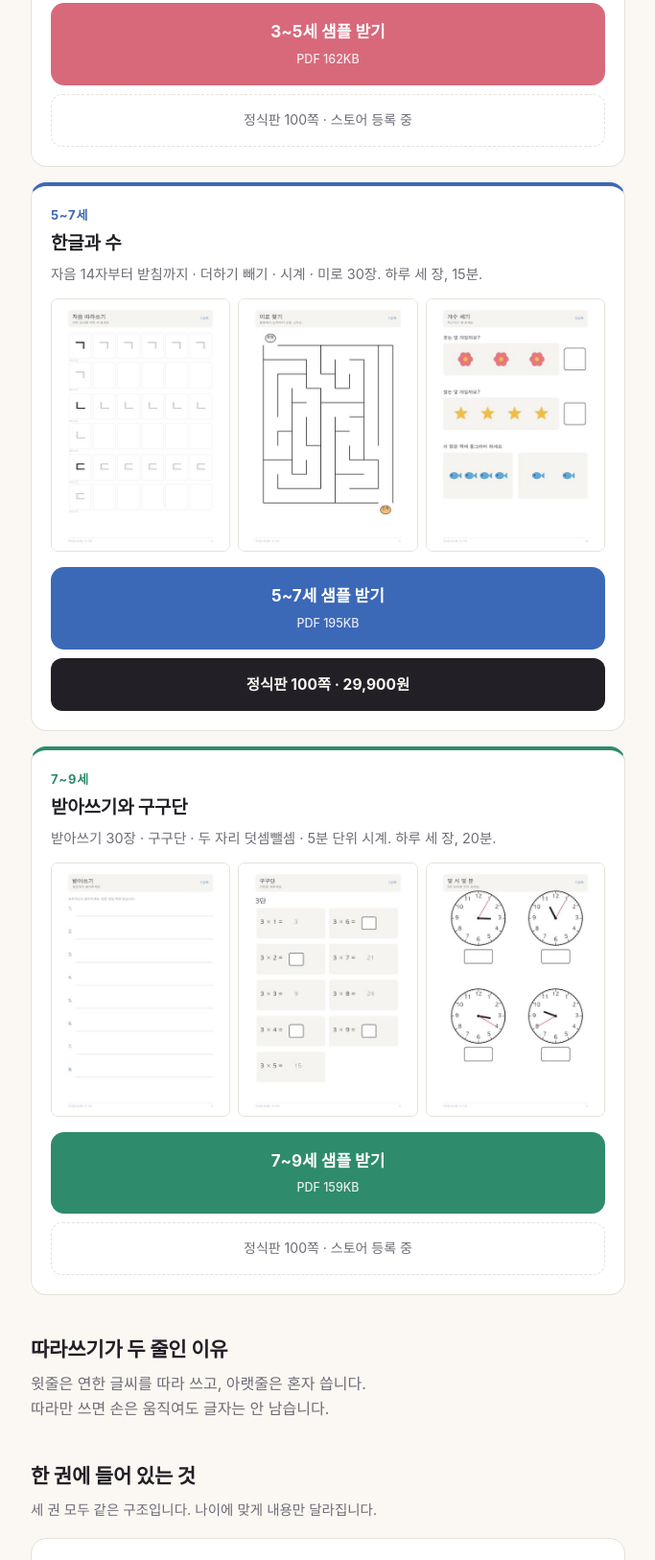
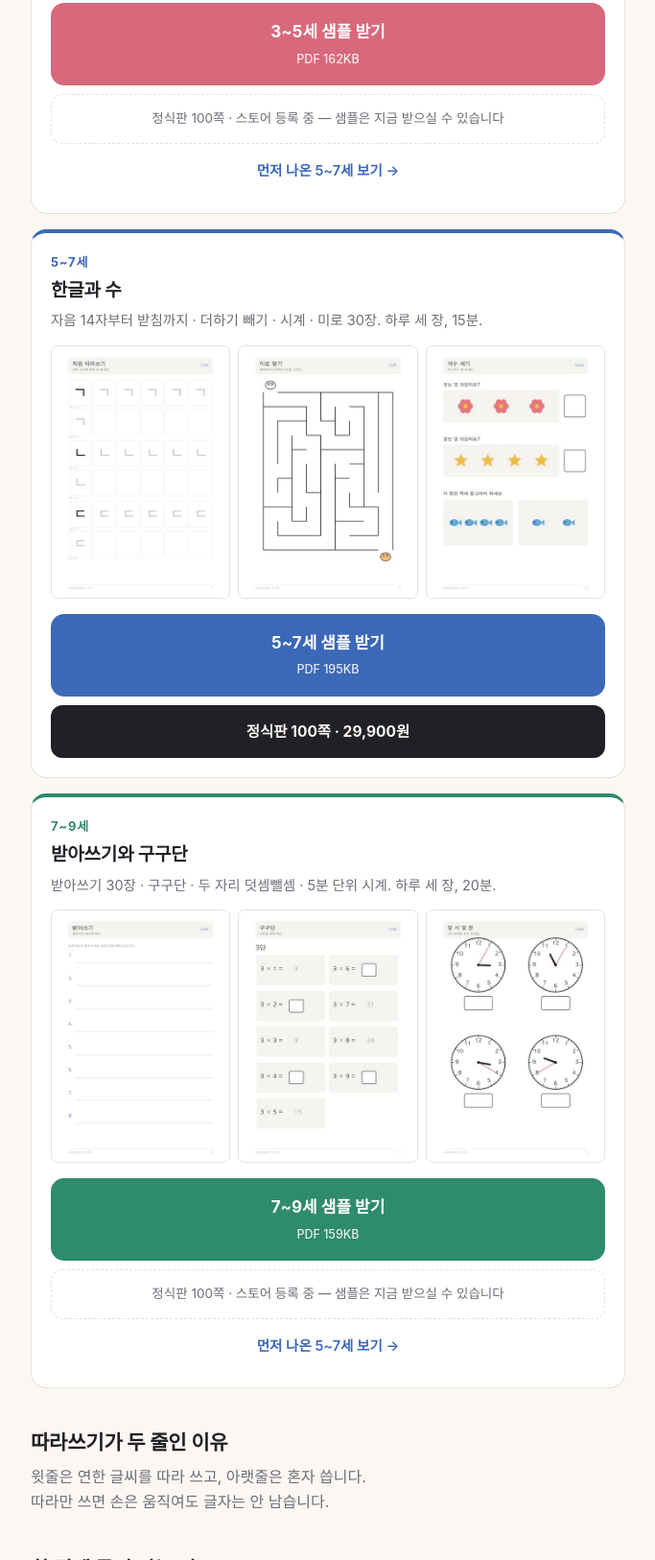
Before and after one commit to baromina111-byte/woorijip-workbook, a plain HTML site: page index.html in a window 1280 px wide. Shown: the part 707-2333 px from the top of the page at 96% size, without its empty margins (298-981 px from the left). Drawn offline with Linux system fonts and the light colour scheme.

Commit message:
2·3호 방문자를 5~7세 상품으로 이어주는 보조 링크

```diff
--- a/index.html
+++ b/index.html
@@ -47,8 +47,10 @@ h2{font-size:21px;margin:0 0 6px;letter-spacing:-.01em}
 .cta small{display:block;font-weight:500;font-size:12.5px;opacity:.86;margin-top:4px}
 .buy{display:block;text-align:center;padding:15px;border-radius:12px;background:var(--ink);
      color:var(--paper);text-decoration:none;font-weight:700;font-size:15.5px;margin-top:9px}
-.soon{display:block;text-align:center;padding:15px;border-radius:12px;
-      border:1px dashed var(--line);color:var(--sub);font-size:14px;margin-top:9px}
+.soon{display:block;text-align:center;padding:14px;border-radius:12px;
+      border:1px dashed var(--line);color:var(--sub);font-size:13.5px;margin-top:9px}
+.alt{display:block;text-align:center;padding:12px;color:var(--acc);
+     text-decoration:none;font-size:14.5px;font-weight:600;margin-top:4px}
 .box{background:var(--card);border:1px solid var(--line);border-radius:16px;padding:22px}
 .price{display:flex;align-items:baseline;gap:10px;margin:4px 0 12px}
 .price b{font-size:30px;letter-spacing:-.02em}
@@ -93,7 +95,8 @@ footer{margin:48px 0 0;padding-top:20px;border-top:1px solid var(--line);
     <p class="bd">선 긋기 · 쉬운 자음과 모음 · 같은 그림 잇기 · 색칠. 하루 두 장, 10분.</p>
     <div class="thumbs"><img src="b2_1.jpg" alt="선 긋기" loading="lazy"><img src="b2_2.jpg" alt="같은 그림 잇기" loading="lazy"><img src="b2_3.jpg" alt="쉬운 자음" loading="lazy"></div>
     <a class="cta" href="sample-35.pdf" download>3~5세 샘플 받기<small>PDF 162KB</small></a>
-    <span class="soon">정식판 100쪽 · 스토어 등록 중</span>
+    <span class="soon">정식판 100쪽 · 스토어 등록 중 — 샘플은 지금 받으실 수 있습니다</span>
+    <a class="alt" href="https://smartstore.naver.com/officekmall/products/13739149282" target="_blank" rel="noopener">먼저 나온 5~7세 보기 →</a>
   </div>
 
   <div class="book b57">
@@ -111,7 +114,8 @@ footer{margin:48px 0 0;padding-top:20px;border-top:1px solid var(--line);
     <p class="bd">받아쓰기 30장 · 구구단 · 두 자리 덧셈뺄셈 · 5분 단위 시계. 하루 세 장, 20분.</p>
     <div class="thumbs"><img src="b3_1.jpg" alt="받아쓰기" loading="lazy"><img src="b3_2.jpg" alt="구구단" loading="lazy"><img src="b3_3.jpg" alt="몇 시 몇 분" loading="lazy"></div>
     <a class="cta" href="sample-79.pdf" download>7~9세 샘플 받기<small>PDF 159KB</small></a>
-    <span class="soon">정식판 100쪽 · 스토어 등록 중</span>
+    <span class="soon">정식판 100쪽 · 스토어 등록 중 — 샘플은 지금 받으실 수 있습니다</span>
+    <a class="alt" href="https://smartstore.naver.com/officekmall/products/13739149282" target="_blank" rel="noopener">먼저 나온 5~7세 보기 →</a>
   </div>
 </section>
 
```
